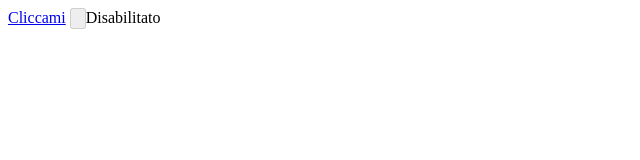
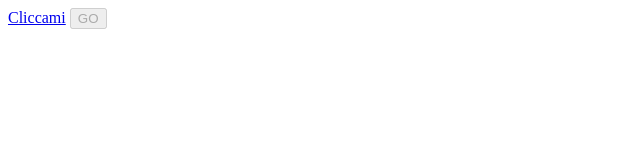
Before and after one commit to francarl/francarl.github.io, a plain HTML site: page index.html in a window 1280 px wide. Shown: the full height of the page, 0-640 px from the left. Drawn offline with Linux system fonts and the light colour scheme.

Commit message:
Update index.html

```diff
--- a/index.html
+++ b/index.html
@@ -1,6 +1,6 @@
-<html>
+ <html>
 <body>
 <a id="clickme" onclick="javascript:alert('ciao')" href="#">Cliccami</a>
-  <input id="disablitato-click-me" type="button" disabled="disabled">Disabilitato</input>
+  <input id="disablitato-click-me" type="button" disabled="disabled" value="GO"/>
 </body>
 </html>
```
